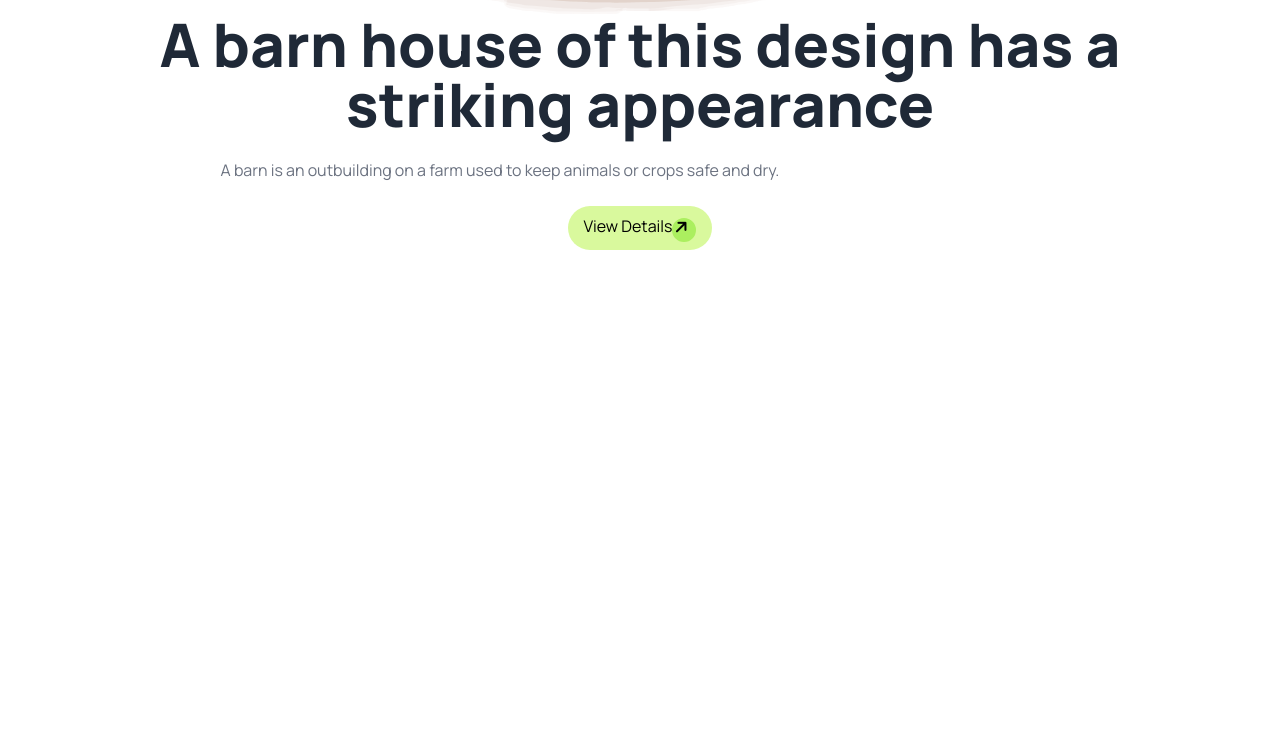
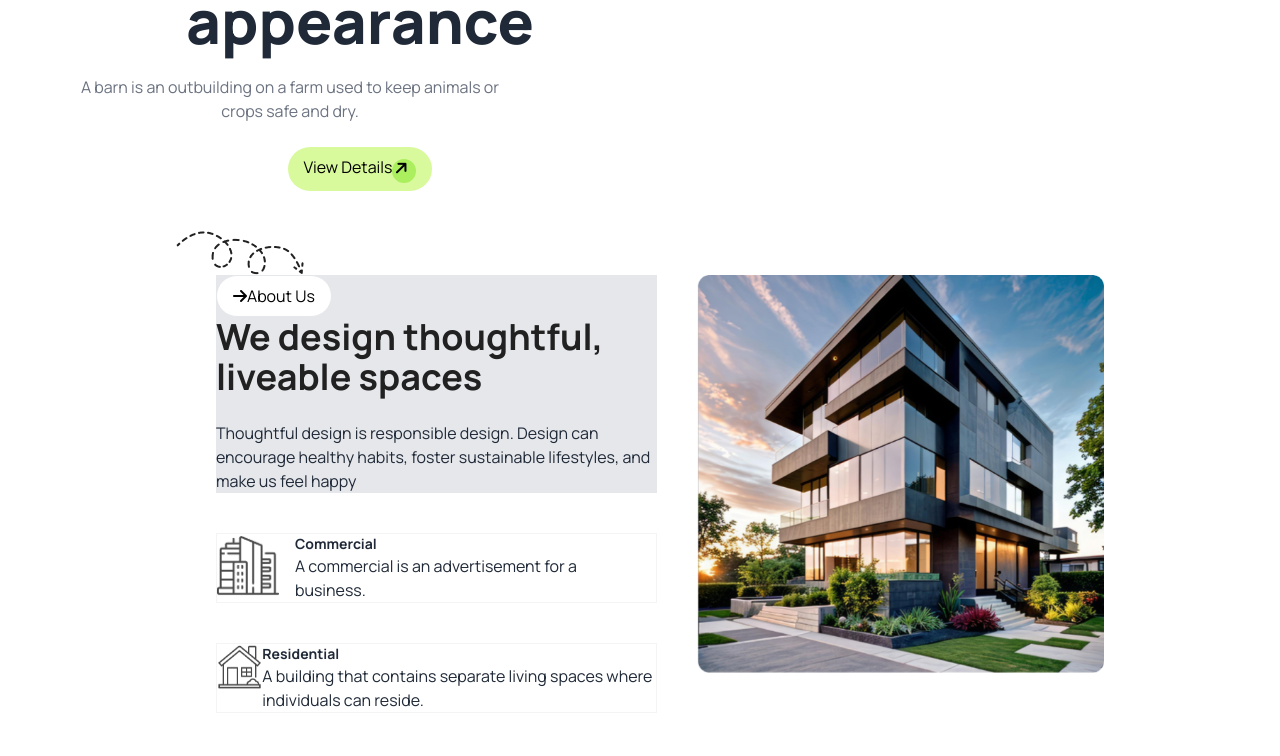
Before and after one commit to masuma-del/ASSIGNMENT-NO-3, a plain HTML site: page index.html in a window 1280 px wide. Shown: the part 436-1192 px from the top of the page. Before the commit the page ends 800 px from the top, so only its background shows below. Drawn offline with nearby package versions, Linux system fonts and the light colour scheme.

Commit message:
about section done

```diff
--- a/index.html
+++ b/index.html
@@ -27,7 +27,8 @@
               colors: {
                 clifford: '#da373d',
                 'house-primary': '#ABEF5F',
-                'house-secondary': '#FFFFFF',
+                'about-primary': '#FFFFFF',
+                'design-primary': '#212121',
               }
             }
           }
@@ -86,7 +87,7 @@
 
     </header>
     <main class="mx-auto lg:px-20">
-        <section class="pt-8 mb-10">
+        <section class="mb-2 pt-8 w-1/2">
           <div class="text-center items-center justify-center">
             <div class="sm:h-auto mr-20 lg:text-center justify-center ml-60">
               <img src="assets/banner.png" alt="Centered Image">
@@ -104,6 +105,47 @@
           </div>
 
         </section>
+        <section class="pt-8 mb-10 px-24">
+          <div class="hidden sm:block">
+            <img src="assets/Vector.png" alt="">
+          </div>
+          <div class="flex flex-col lg:flex-row">
+
+            <div class="px-10">
+              <div class="mx-auto bg-gray-200 w-400 h-130 ">
+                <button class="text-black border rounded-full px-4 py-2 bg-about-primary"><i class="fa-solid fa-arrow-right text-black"></i>About Us</button>
+                <br>
+                <h2 class="text-4xl font-bold text-design-primary">We design thoughtful,<br>liveable spaces</h2>
+                <br>
+                <p>Thoughtful design is responsible design. Design can<br>encourage healthy habits, foster sustainable lifestyles, and make us feel happy</p>
+              </div>
+              <div class="w-550 h-130 my-10 flex bg-about-primary border border-zinc-100">
+                <div>
+                  <img src="assets/commercial.png" alt="">
+                </div>
+                <div class="px-4 border border-none">
+                  <h2 class="text-sm font-bold">Commercial</h2>
+                  <p>A commercial is an advertisement for a business.</p>
+                </div>
+              </div>
+              <div class="w-550 h-130 my-10 flex bg-about-primary border border-zinc-100">
+                <div>
+                  <img src="assets/residential.png" alt="">
+                </div>
+                <div>
+                  <h2 class="text-sm font-bold">Residential</h2>
+                  <p>A building that contains separate living spaces where individuals can reside.</p>
+                </div>
+              </div>
+            </div>
+            <div class="w-550">
+              <img src="assets/Rectangle.png" alt="">
+
+            </div>
+
+          </div>
+
+        </section>
 
     </main>
     <footer>
```
